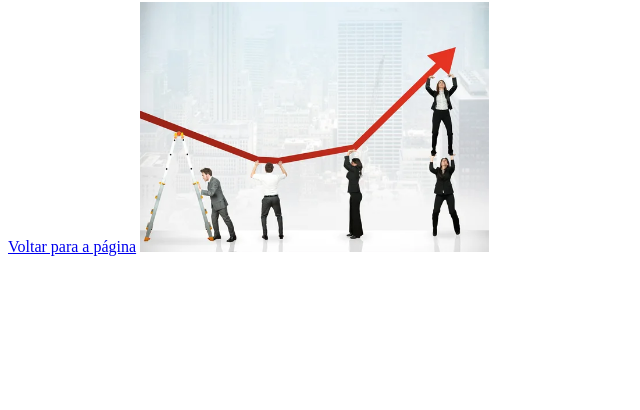
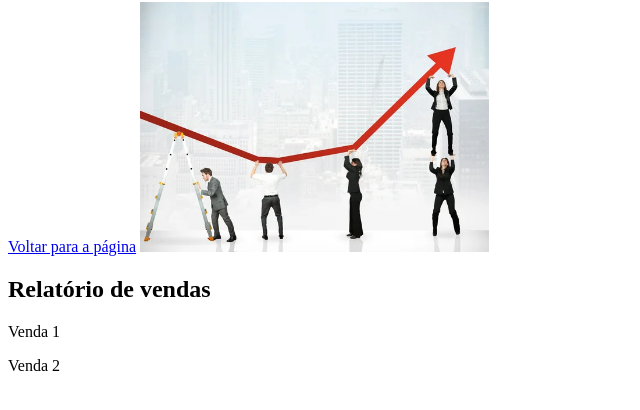
Before and after one commit to KlebersCardoso/aulagithub, a plain HTML site: page vendas.html in a window 1280 px wide. Shown: the part 78-488 px from the top of the page, without its empty margins (0-640 px from the left). Drawn offline with Linux system fonts and the light colour scheme.

Commit message:
adicionar relatórios de vendas

```diff
--- a/vendas.html
+++ b/vendas.html
@@ -10,6 +10,9 @@
     <h1>Página de Vendas</h1>
     <a href="index.html">Voltar para a página</a>
     <img height="250px" src ="img/vendas1.jpg " alt="vendas1">
+    <h2>Relatório de vendas</h2>
+    <p>Venda 1</p>
+    <p>Venda 2</p>
 
 
 </body>
```
